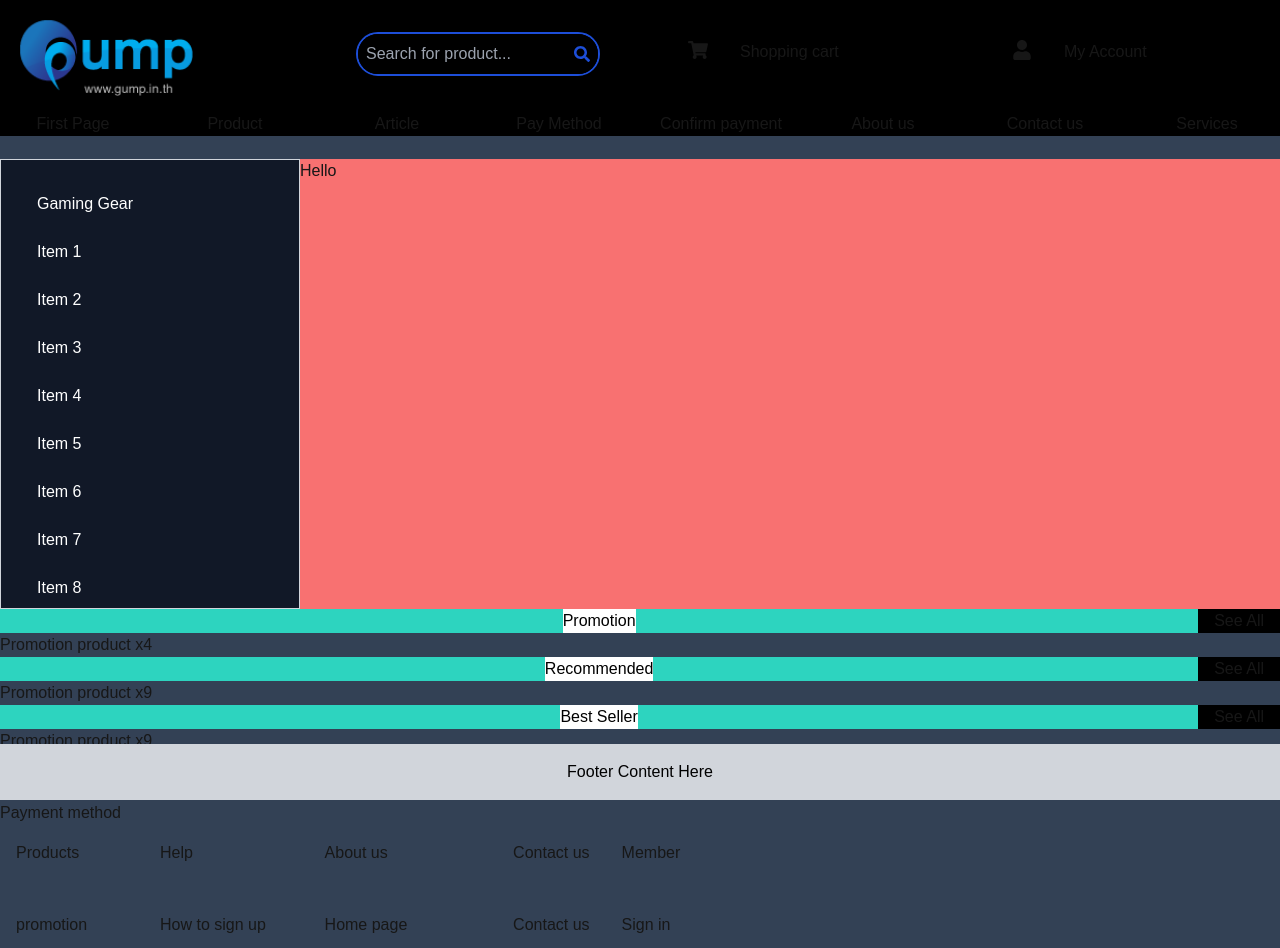
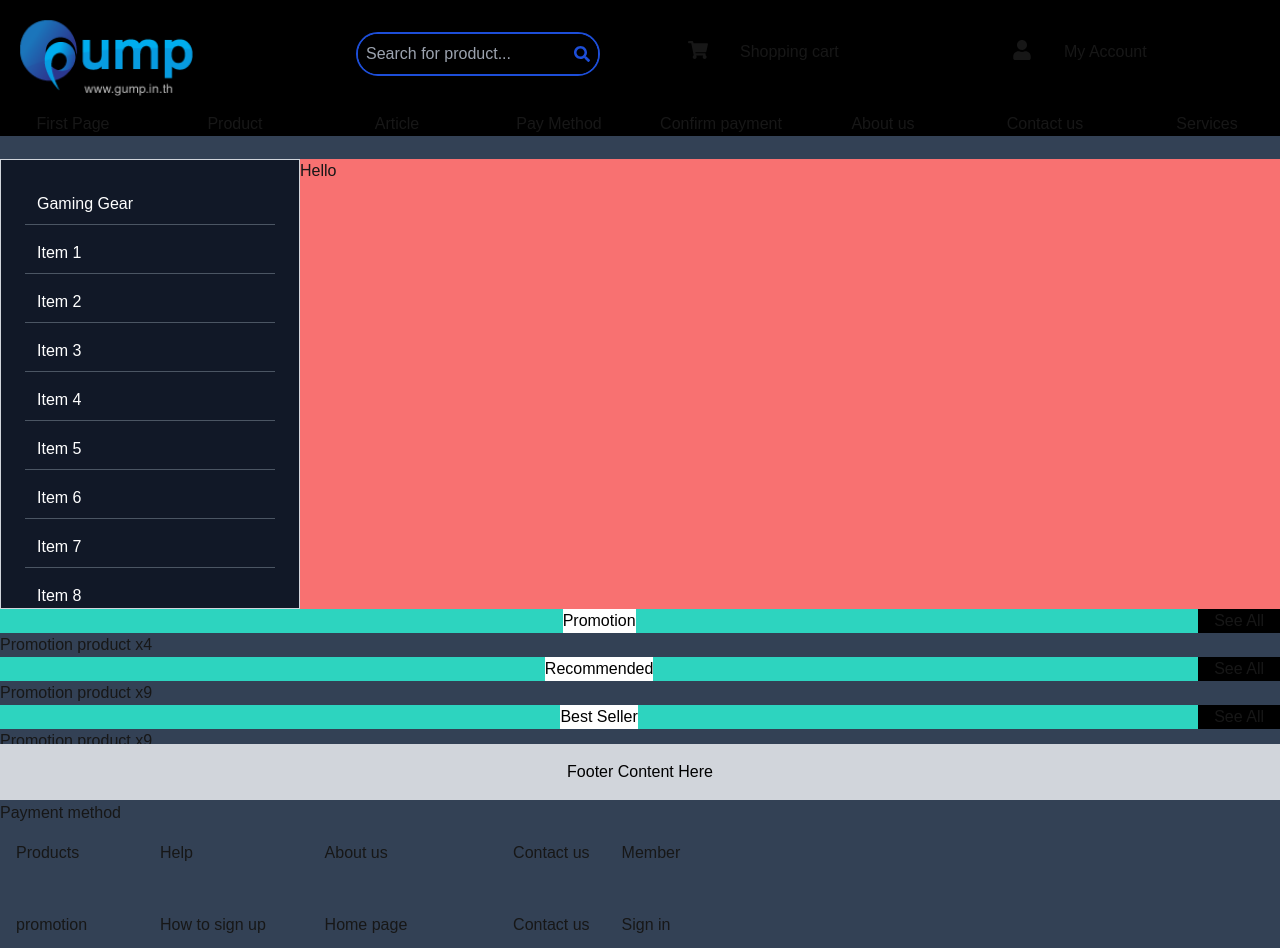
Before and after one commit to thanawathola/e-com, a Next.js app: page / in a window 1280 px wide. Shown: the top 948 px of the page. Built offline with nearby package versions, Linux system fonts and the light colour scheme.

Commit message:
added border for scroll menu

```diff
--- a/components/scroll-menu.tsx
+++ b/components/scroll-menu.tsx
@@ -3,22 +3,22 @@ import React from "react";
 const ScrollableMenu: React.FC = () => {
   return (
     <div className="flex-grow-0 flex-shrink-0 basis-[300px] overflow-y-scroll border border-gray-300 p-4 bg-gray-900 text-white">
-      <div className="py-2 px-3 m-2">Gaming Gear</div>
-      <div className="py-2 px-3 m-2">Item 1</div>
-      <div className="py-2 px-3 m-2">Item 2</div>
-      <div className="py-2 px-3 m-2">Item 3</div>
-      <div className="py-2 px-3 m-2">Item 4</div>
-      <div className="py-2 px-3 m-2">Item 5</div>
-      <div className="py-2 px-3 m-2">Item 6</div>
-      <div className="py-2 px-3 m-2">Item 7</div>
-      <div className="py-2 px-3 m-2">Item 8</div>
-      <div className="py-2 px-3 m-2">Item 9</div>
-      <div className="py-2 px-3 m-2">Item 10</div>
-      <div className="py-2 px-3 m-2">Item 11</div>
-      <div className="py-2 px-3 m-2">Item 12</div>
-      <div className="py-2 px-3 m-2">Item 13</div>
-      <div className="py-2 px-3 m-2">Item 14</div>
-      <div className="py-2 px-3 m-2">Item 15</div>
+      <div className="py-2 px-3 m-2 border-b border-gray-600">Gaming Gear</div>
+      <div className="py-2 px-3 m-2 border-b border-gray-600">Item 1</div>
+      <div className="py-2 px-3 m-2 border-b border-gray-600">Item 2</div>
+      <div className="py-2 px-3 m-2 border-b border-gray-600">Item 3</div>
+      <div className="py-2 px-3 m-2 border-b border-gray-600">Item 4</div>
+      <div className="py-2 px-3 m-2 border-b border-gray-600">Item 5</div>
+      <div className="py-2 px-3 m-2 border-b border-gray-600">Item 6</div>
+      <div className="py-2 px-3 m-2 border-b border-gray-600">Item 7</div>
+      <div className="py-2 px-3 m-2 border-b border-gray-600">Item 8</div>
+      <div className="py-2 px-3 m-2 border-b border-gray-600">Item 9</div>
+      <div className="py-2 px-3 m-2 border-b border-gray-600">Item 10</div>
+      <div className="py-2 px-3 m-2 border-b border-gray-600">Item 11</div>
+      <div className="py-2 px-3 m-2 border-b border-gray-600">Item 12</div>
+      <div className="py-2 px-3 m-2 border-b border-gray-600">Item 13</div>
+      <div className="py-2 px-3 m-2 border-b border-gray-600">Item 14</div>
+      <div className="py-2 px-3 m-2 border-b border-gray-600">Item 15</div>
     </div>
   );
 };
```
